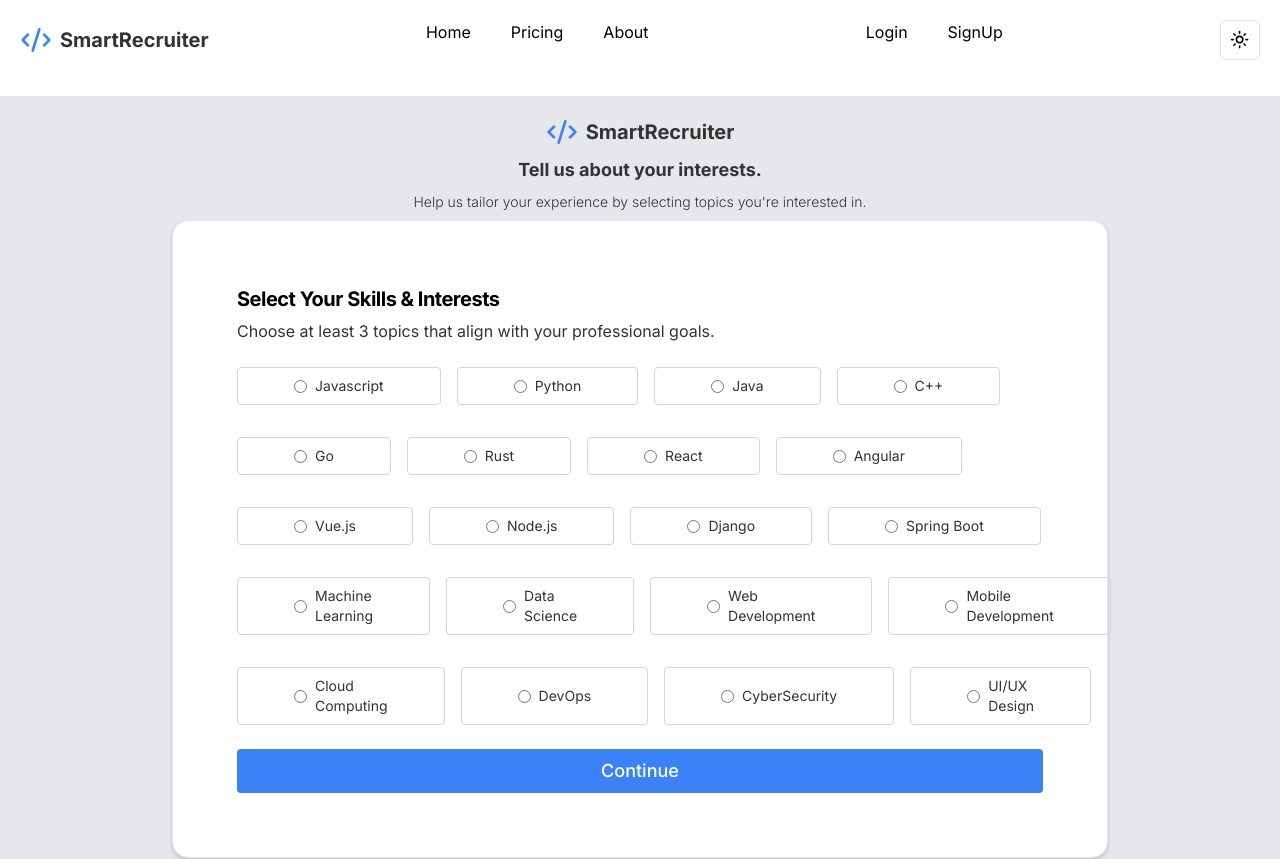
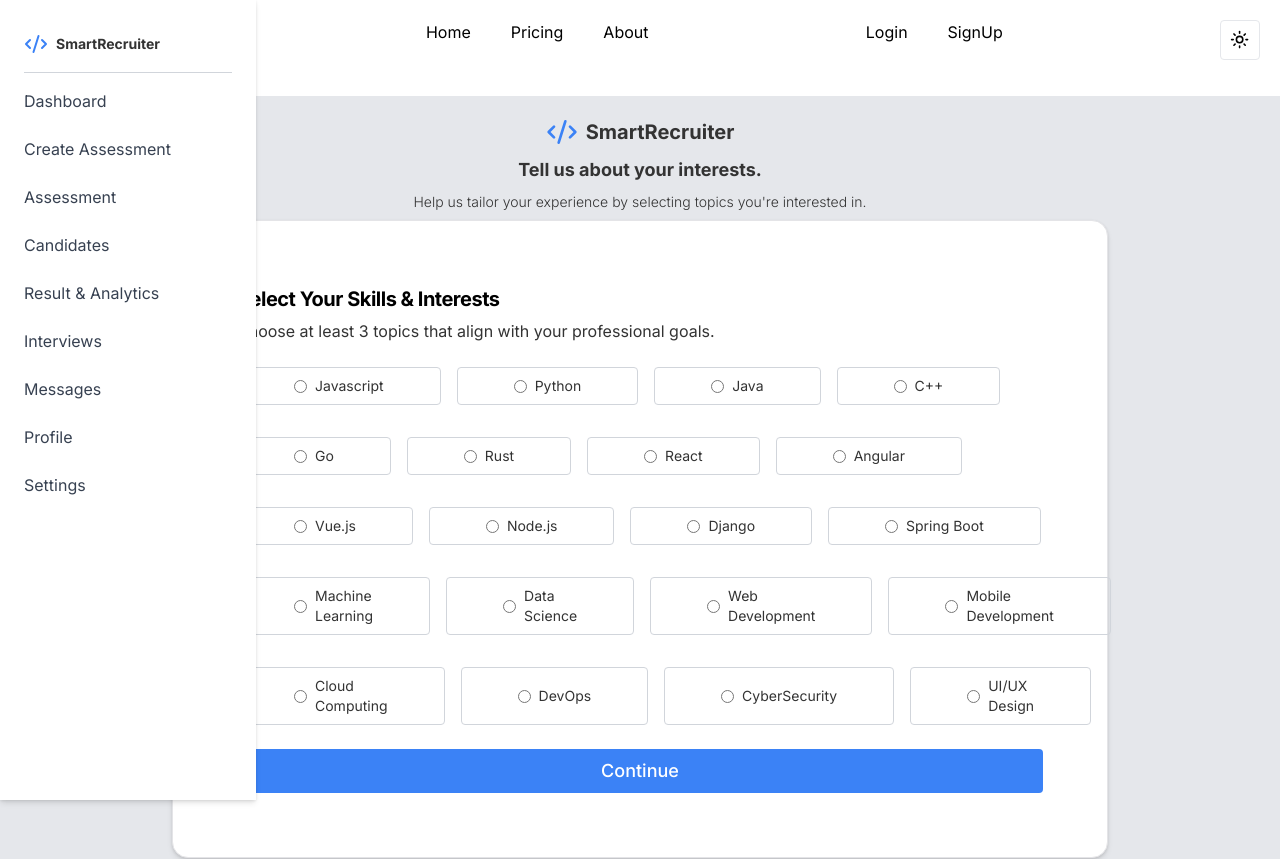
Before and after one commit to awuorochelle75/SmartRecruiter, a React (Vite) app in the folder client/: page /onboarding in a window 1280 px wide. Shown: the top 859 px of the page. Built offline with nearby package versions, Linux system fonts and the light colour scheme.

Commit message:
creates the recruiters sidebar and adds initial features

```diff
--- a/client/src/components/NavbarDashboard.jsx
+++ b/client/src/components/NavbarDashboard.jsx
@@ -12,7 +12,8 @@ function NavbarDashboard(){
     <nav className="w-full bg-white-500 text-black px-3 flex justify-between mt-3 ">
        <Link to = "/" className='flex items-center space-x-2 '>
         <Code2 className='h-8  w-8 text-primary' />
-         <span className='text-xl font-bold text-foreground'>SmartRecruiter</span>
+         <span className='text-xl font-bold text-foreground'>SmartRecruiter
+         </span>
        </Link>
         <div className = "space-x-10">
             <Link to = "/">Home</Link>
--- a/client/src/components/SidebarRecruiter.jsx
+++ b/client/src/components/SidebarRecruiter.jsx
@@ -0,0 +1,69 @@
+import React from 'react';
+import { Link } from 'react-router-dom';
+import { Code2 } from 'lucide-react';
+
+
+export default function SidebarRecruiter(){
+  return (
+    <div className="w-64 h-screen bg-white shadow-lg fixed top-0 left-0 p-6">
+      <div className="flex items-center mb-4">
+
+         <Link to = "/" className='flex items-center space-x-2 mt-2 '>
+         <Code2 className='h-6  w-6 text-primary  ' />
+         <span className='text-sm font-bold text-foreground  '>SmartRecruiter</span>
+       </Link>
+      </div>
+
+     <hr className="border-t border-gray-300 mb-4 " />
+
+      <ul className="space-y-6 text-gray-700 text-md ">
+        <li>
+          <Link to="/recruiter/dashboard"  >
+            Dashboard
+          </Link>
+        </li>
+
+        <li>
+          <Link to="/recruiter/create-assessment" >
+            Create Assessment
+          </Link>
+        </li>
+        <li>
+          <Link to="/recruiter/assessments" >
+            Assessment
+          </Link>
+        </li>
+        <li>
+          <Link to="/recruiter/candidates" >
+            Candidates
+          </Link>
+        </li>
+          <li>
+          <Link to="/recruiter/results-analytics" >
+            Result & Analytics
+          </Link>
+        </li>
+          <li>
+          <Link to="/recruiter/interviews" >
+            Interviews
+          </Link>
+        </li>
+           <li>
+          <Link to="/recruiter/messages" >
+            Messages
+          </Link>
+        </li>
+          <li>
+          <Link to="/recruiter/profile">
+            Profile
+          </Link>
+        </li>
+          <li>
+          <Link to="/recruiter/settings" >
+            Settings
+          </Link>
+        </li>
+      </ul>
+    </div>
+  );
+};
--- a/client/src/pages/Login.jsx
+++ b/client/src/pages/Login.jsx
@@ -67,7 +67,7 @@ function Login(){
 
 
                  <Button asChild size="lg" className="text-lg px-8 mt-2 ">
-                             <Link to="/login">
+                             <Link to="/onboarding">
                               <span className='inline-flex items-center '>Sign In</span>
                              </Link>
                            </Button>
--- a/client/src/pages/Onboarding.jsx
+++ b/client/src/pages/Onboarding.jsx
@@ -6,12 +6,14 @@ import { Card, CardHeader, CardTitle,  CardContent } from '../components/ui/card
 import { Button } from '../components/ui/button';
 import Navbar from "../components/Navbar";
 import { Code2 } from 'lucide-react';
+import SidebarRecruiter from '../components/SidebarRecruiter'
 import Footer from "./Footer"
 
 export default function Onboarding(){
     return (
      <div>
          <Navbar />
+         <SidebarRecruiter />
           <div className=" flex flex-col items-center  gap-2 px-4 mt-4  bg-gray-200 min-h-screen  ">
            <Link to = "/" className='flex items-center space-x-2 mt-5 '>
            <Code2 className='h-8  w-8 text-primary ' />
--- a/client/src/pages/Signup.jsx
+++ b/client/src/pages/Signup.jsx
@@ -102,7 +102,7 @@ function Signup(){
 
 
                  <Button asChild size="lg" className="text-lg px-8 mt-2 ">
-                             <Link to="/onboarding">
+                             <Link to="/login">
                               <span className='inline-flex items-center '>Create Account</span>
                              </Link>
                            </Button>
```
